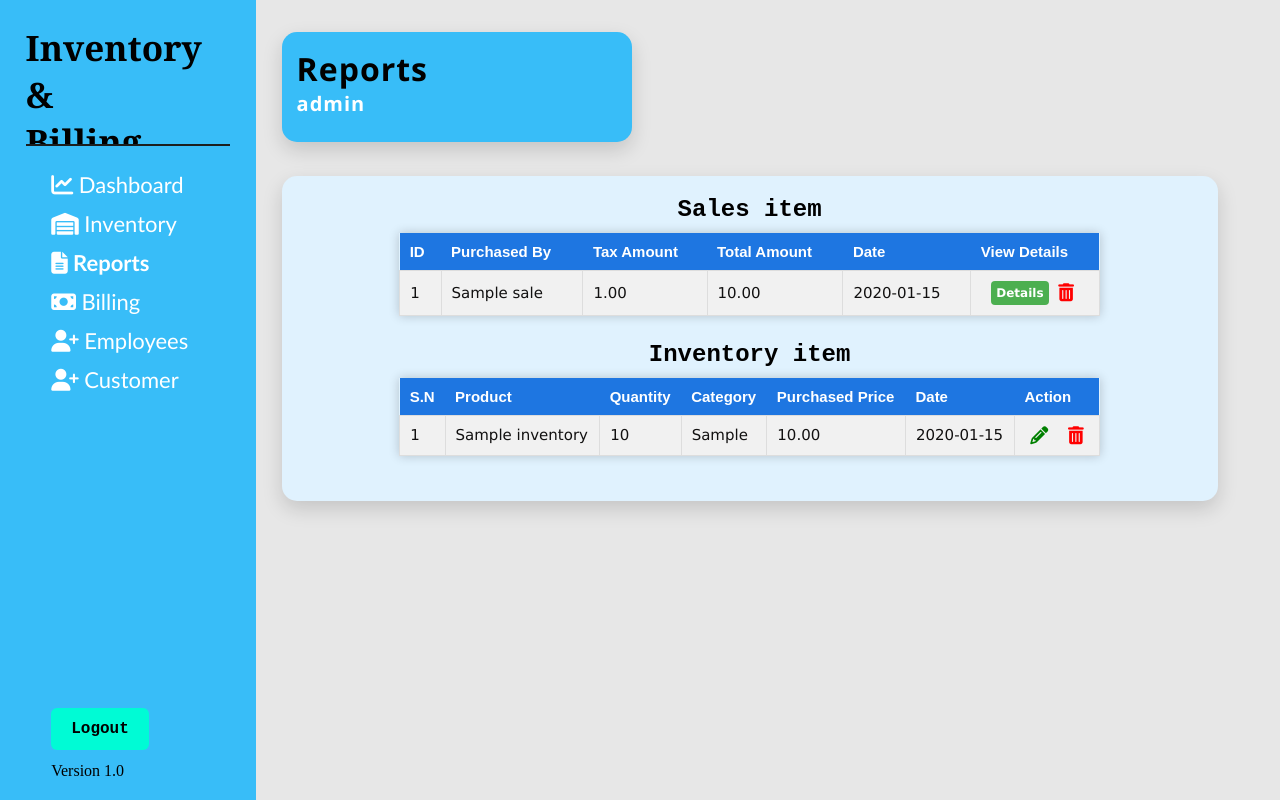
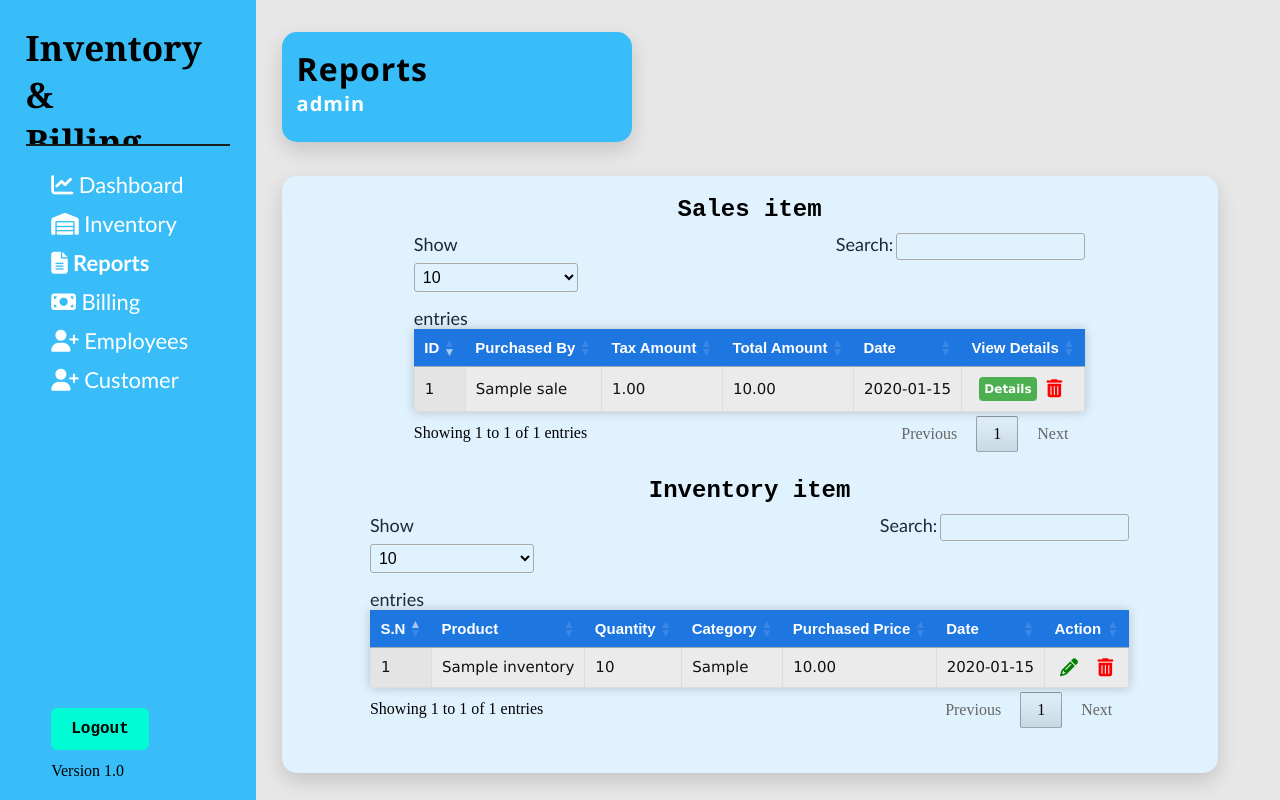
Before and after one commit to SachinBartaula/Inventory-and-Billing-System, a PHP site: page /a_reports.php in a window 1280 px wide. Run offline with PHP 8.4, Linux system fonts and the light colour scheme; a user stored in the database is signed in; tables that the repository leaves empty hold one stand-in row (values such as "Sample post"); some libraries are stand-ins or nearby versions.

Commit message:
dynamic tables

```diff
--- a/Styles.css
+++ b/Styles.css
@@ -1053,3 +1053,11 @@ margin-right: 8vw;
     font-size: large;
 
 }
+table.dataTable #mytable{
+    width: 120% !important;
+    table-layout: auto; /* lets columns adjust automatically */
+}
+table.dataTable {
+    width: 100% !important;
+    table-layout: auto; /* lets columns adjust automatically */
+}
--- a/a_billing.php
+++ b/a_billing.php
@@ -186,14 +186,14 @@ if (isset($_POST["billing_submit"])) {
 
                 <div class="form-group">
                     <label for="product_price_billing">Price:</label>
-                    <input type="text" id="product_price_billing" placeholder="Price">
+                    <input type="number" id="product_price_billing" placeholder="Price" min="1" >
                 </div>
             </div>
 
             <div class="form-row">
                 <div class="form-group">
                     <label for="product_quantity_billing">Quantity:</label>
-                    <input type="number" id="product_quantity_billing" value="1">
+                    <input type="number" id="product_quantity_billing" value="1" min="1">
                 </div>
 
                 <div class="form-group">
@@ -214,7 +214,7 @@ if (isset($_POST["billing_submit"])) {
             <div class="form-row">
                 <div class="form-group">
                     <label for="discount_billing">Discount % (optional):</label>
-                    <input type="text" id="discount_billing" value="0">
+                    <input type="number" id="discount_billing" value="0" max="100"min="0">
                 </div>
                 <div class="form-group">
                     <label>Apply Tax:</label>
--- a/a_dashboard.php
+++ b/a_dashboard.php
@@ -112,7 +112,7 @@
                 <h2 id="main_body_heading">Sales</h2>
                 <div class="main_body_table">
 
-                    <table id="salesTable" class="display">
+                    <table id="mytable" class="display">
                         <thead>
                             <tr>
                                 <th> ID </th>
--- a/a_reports.php
+++ b/a_reports.php
@@ -30,39 +30,6 @@
             echo "Error deleting record: " . $conn->error;
         }
     }
-    // -----------------------------edit bills-------------------------
-    // if(isset($_POST["billing_update"])) {
-
-    //     // Get data from form
-    //     $id              = intval($_POST["s_id"]);  // <-- get the record ID
-    //   $ProductName     = $_POST["product_name"];
-    // $Price           = intval($_POST["product_price"]);
-    // $Quantity        = intval($_POST["product_quantity"]);
-    // $Category        = $_POST["product_category"];
-    // $discount        = intval($_POST["discount"]);
-    // $salesDate         = $_POST["salse_date"];
-    // $customername       =$_POST["customer_name"];
-    // // $customerphone     =$_POST["customer_phone"];
-
-    //     // Update query
-    //  $sql = "UPDATE sales
-    //         SET productname = '$ProductName',
-    //             s_price = $Price,
-    //             s_quantity = $Quantity,
-    //             s_category = '$Category',
-    //             discount = $discount,
-    //             salseon = '$salesDate',
-    //             customername = '$customername'
-    //             -- customer_id = '$customerphone'
-    //         WHERE s_id = $id";
-    //     $result = $conn->query($sql);
-    //     if ($result) {
-    //         echo "<script>alert('Record updated successfully'); window.location='a_reports.php';</script>";
-    //         exit();
-    //     } else {
-    //         echo "Error updating record: " . $conn->error;
-    //     }
-    // }
 
     ?>
   <!DOCTYPE html>
@@ -72,14 +39,14 @@
       <meta charset="UTF-8">
       <meta name="viewport" content="width=device-width, initial-scale=1.0">
       <title>IBS</title>
-      <!-- jQuery (MUST be loaded first) -->
-      <script src="https://code.jquery.com/jquery-3.7.1.min.js"></script>
+    <!-- DataTables CSS -->
+<link rel="stylesheet" href="https://cdn.datatables.net/1.13.6/css/jquery.dataTables.min.css">
 
-      <!-- DataTables CSS -->
-      <link rel="stylesheet" href="https://cdn.datatables.net/2.3.5/css/dataTables.dataTables.min.css">
+<!-- jQuery -->
+<script src="https://code.jquery.com/jquery-3.7.1.min.js"></script>
 
-      <!-- DataTables JS -->
-      <script src="https://cdn.datatables.net/2.3.5/js/dataTables.min.js"></script>
+<!-- DataTables JS -->
+<script src="https://cdn.datatables.net/1.13.6/js/jquery.dataTables.min.js"></script>
       <!-- <link rel="stylesheet" href="Styles.css"> -->
       <link rel="stylesheet" href="Styles.css?v=<?php echo time(); ?>">
       <link rel="stylesheet" href="https://cdnjs.cloudflare.com/ajax/libs/font-awesome/6.5.1/css/all.min.css"><!--icon connect garni*/-->
--- a/customer.php
+++ b/customer.php
@@ -112,7 +112,7 @@
 
              <div class="main_body_table">
                  <!-- <table class="customerTable" id="customerTable"> -->
-                 <table class="customerTable">
+                 <table class="customerTable" id="mytable">
                      <thead>
                          <tr>
                              <th>S.N</th>
--- a/main.js
+++ b/main.js
@@ -17,6 +17,23 @@ window.addEventListener("load", function () {
   }
   clock();
   setInterval(clock, 1000);
+});
+
+//table---------------------------------
+$(document).ready(function() {
+    $('#salesTable').DataTable({
+        "order": [[0, "desc"]],
+        "pageLength": 10
+    });
+
+    $('#inventoryTable').DataTable({
+        "order": [[0, "asc"]],
+        "pageLength": 10
+    });
+     $('#mytable').DataTable({
+        "order": [[0, "asc"]],
+        "pageLength": 10
+    });
 });
 
 // -------------------------- BILLING DATE SETUP --------------------------
@@ -60,10 +77,26 @@ function add_sales() {
   const discount = parseFloat(document.getElementById("discount_billing").value) || 0;
   const customer = document.getElementById("customer_name").value;
 
-  if (!product || isNaN(price) || isNaN(qty) || qty <= 0) {
-    alert("Enter valid product, price, and quantity");
-    return;
-  }
+  if (!product) {
+    alert("Please enter a product name.");
+    return false;
+}
+
+if (isNaN(price) || price <= 0) {
+    alert("Please enter a valid price greater than 0.");
+    return false;
+}
+
+if (isNaN(qty) || qty <= 0) {
+    alert("Please enter a valid quantity greater than 0.");
+    return false;
+}
+
+if (isNaN(discount) || discount < 0) {
+    alert("Please enter a valid discount (0 or greater).");
+    return false;
+}
+// If all validations pass, you can proceed
 
   // Apply discount
   let total = price * qty;
--- a/validation.js
+++ b/validation.js
@@ -135,9 +135,9 @@ function category_validation() {
   }
 
   // Letters, numbers, spaces
-  const pattern = /^[a-zA-Z0-9 ]+$/;
+  const pattern = /^[a-zA-Z][0-9]+$/;
   if (!pattern.test(categoryName)) {
-    alert("Category name can contain only letters, numbers, and spaces");
+    alert("Category name shluld start from letter");
     document.getElementById("Category_name").focus();
     return false;
   }
```
